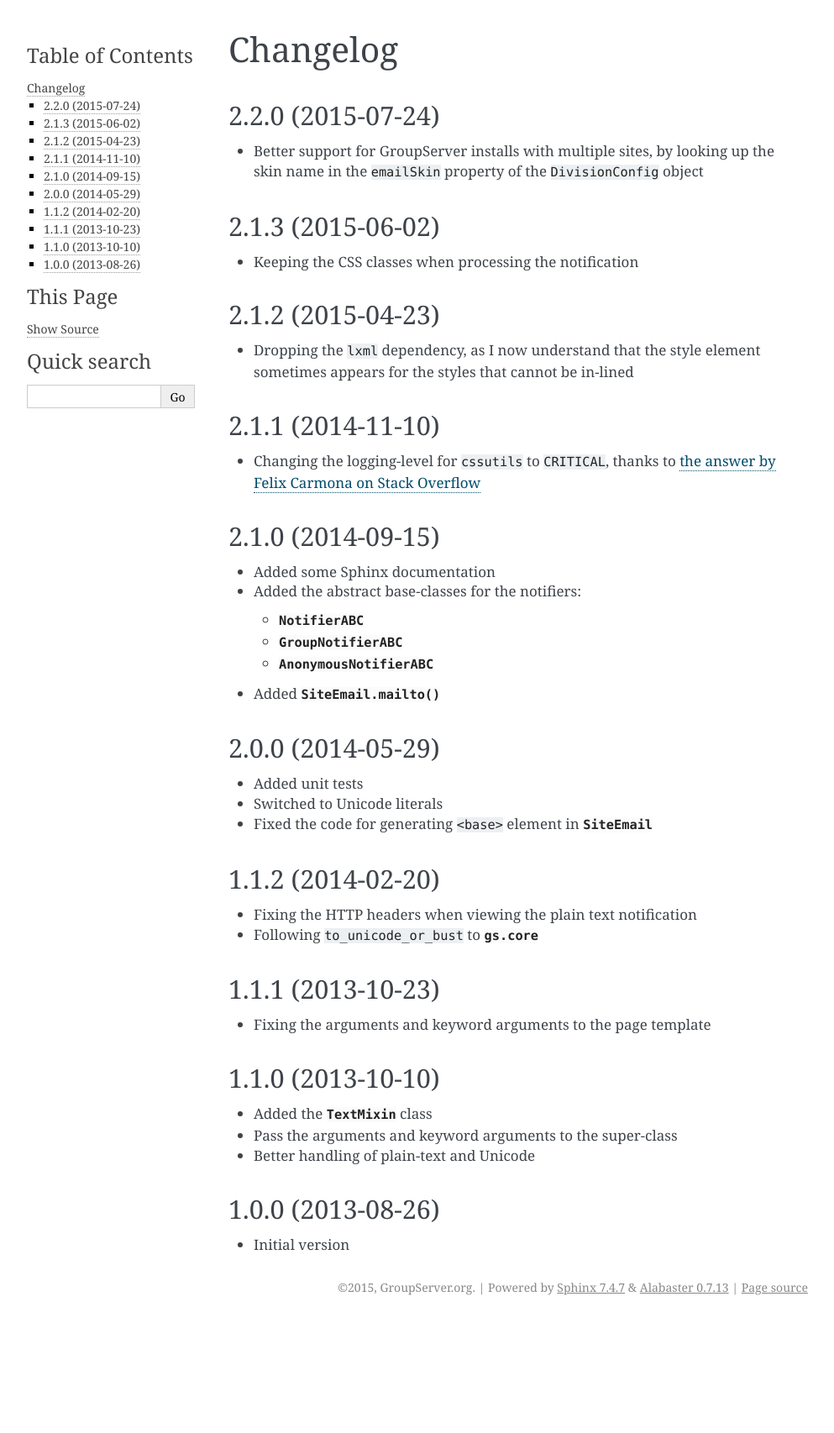
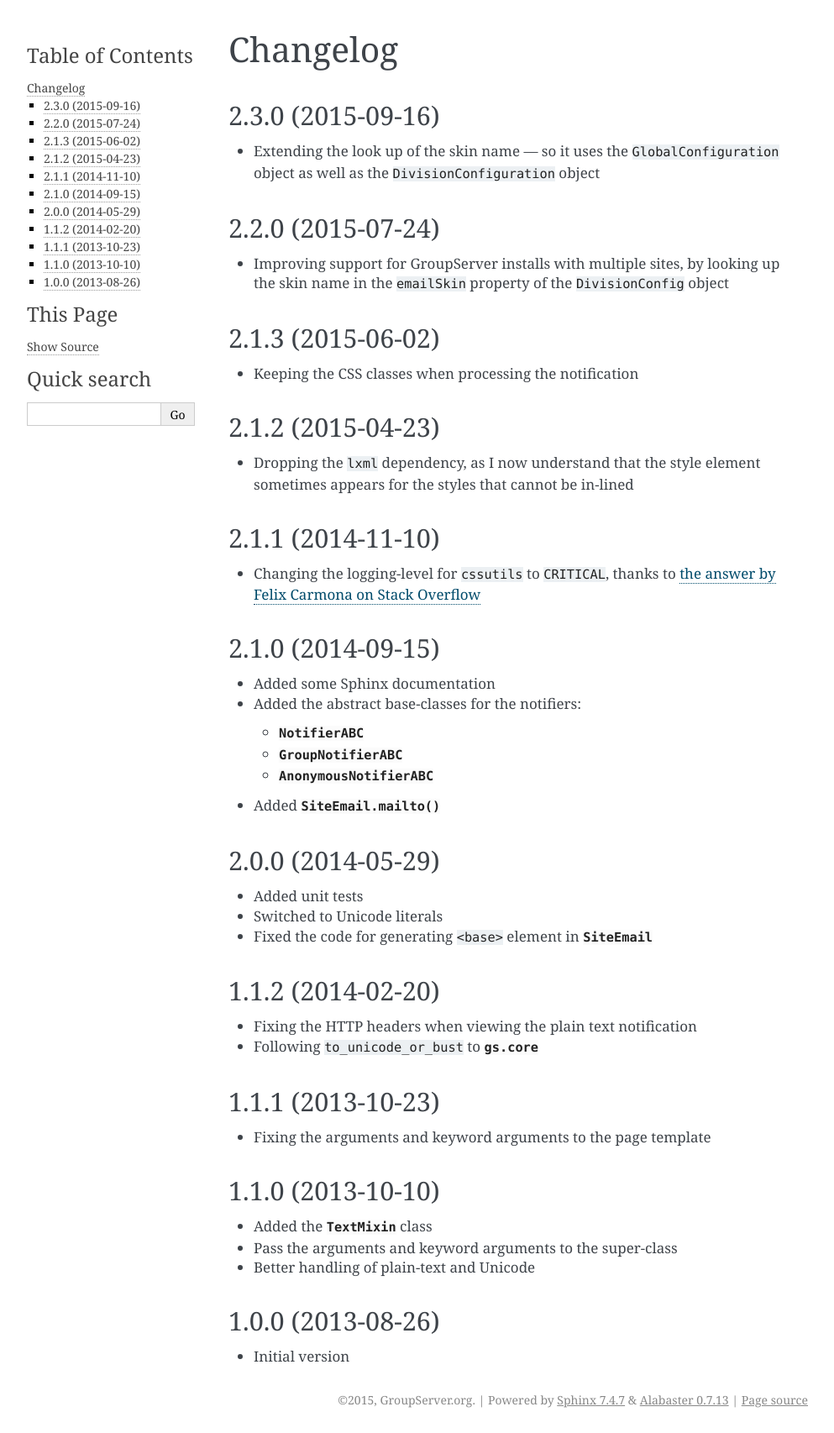
Before and after one commit to groupserver/gs.content.email.base, a Sphinx documentation site: the page built from docs/HISTORY.rst, in a window 1280 px wide. Shown: the whole page at 84% size, without its empty margins (148-1141 px from the left). Built offline with Sphinx 7.4.7, drawn with Linux system fonts in a browser that asks for light colours; before the commit the page ends 1572 px from its top, so only the background shows below that.

Commit message:
Bumping the version number

```diff
--- a/docs/HISTORY.rst
+++ b/docs/HISTORY.rst
@@ -1,12 +1,19 @@
 Changelog
 =========
+
+2.3.0 (2015-09-16)
+------------------
+
+* Extending the look up of the skin name — so it uses the
+  ``GlobalConfiguration`` object as well as the
+  ``DivisionConfiguration`` object
 
 2.2.0 (2015-07-24)
 ------------------
 
-* Better support for GroupServer installs with multiple sites, by
-  looking up the skin name in the ``emailSkin`` property of the
-  ``DivisionConfig`` object
+* Improving support for GroupServer installs with multiple sites,
+  by looking up the skin name in the ``emailSkin`` property of
+  the ``DivisionConfig`` object
 
 2.1.3 (2015-06-02)
 ------------------
--- a/version.py
+++ b/version.py
@@ -1,5 +1,5 @@
 # -*- coding: utf-8 -*-
-version = '2.2.0'
+version = '2.3.0'
 release = False
 
 #--------------------------------------------------------------------------#
```
